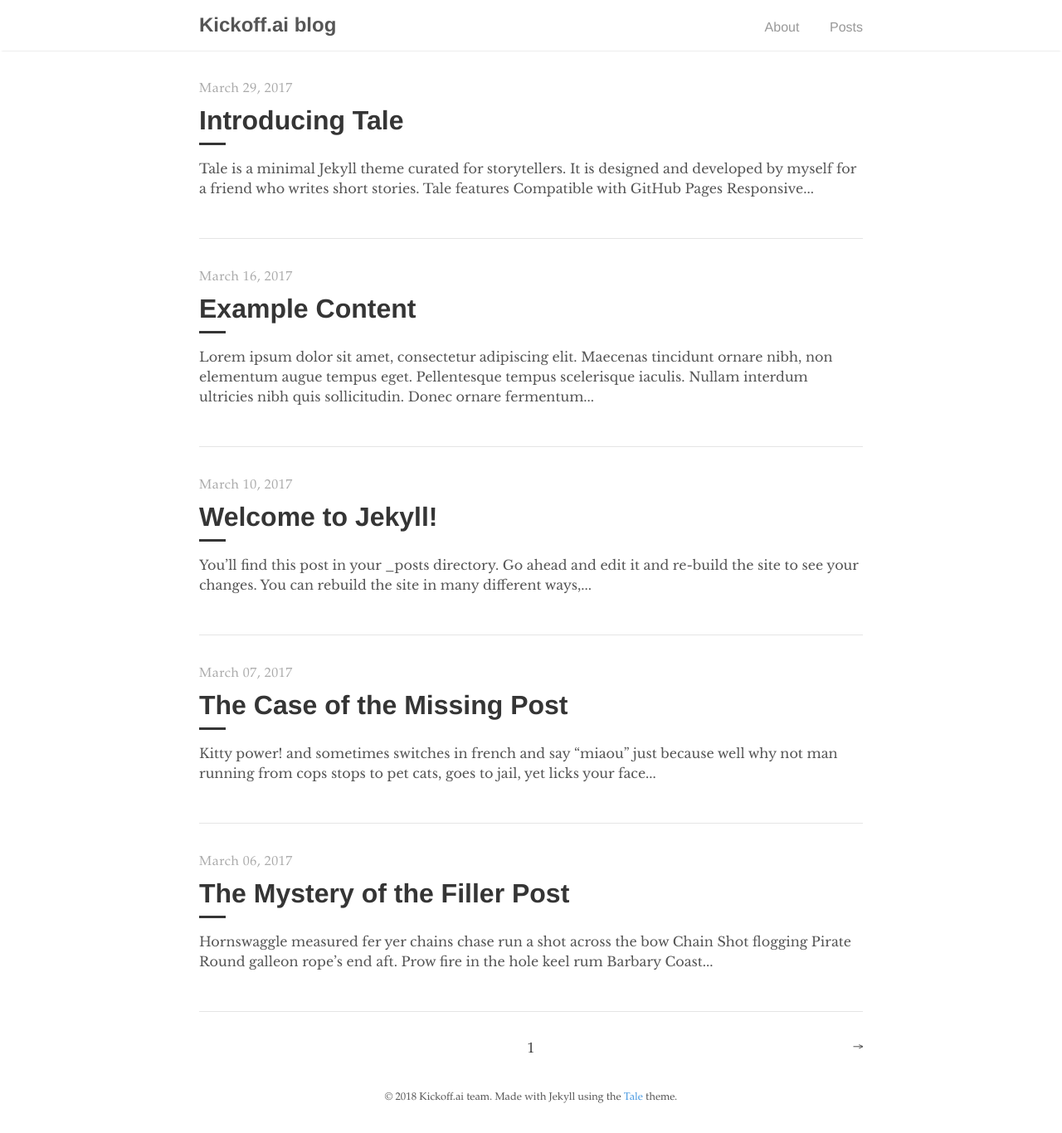
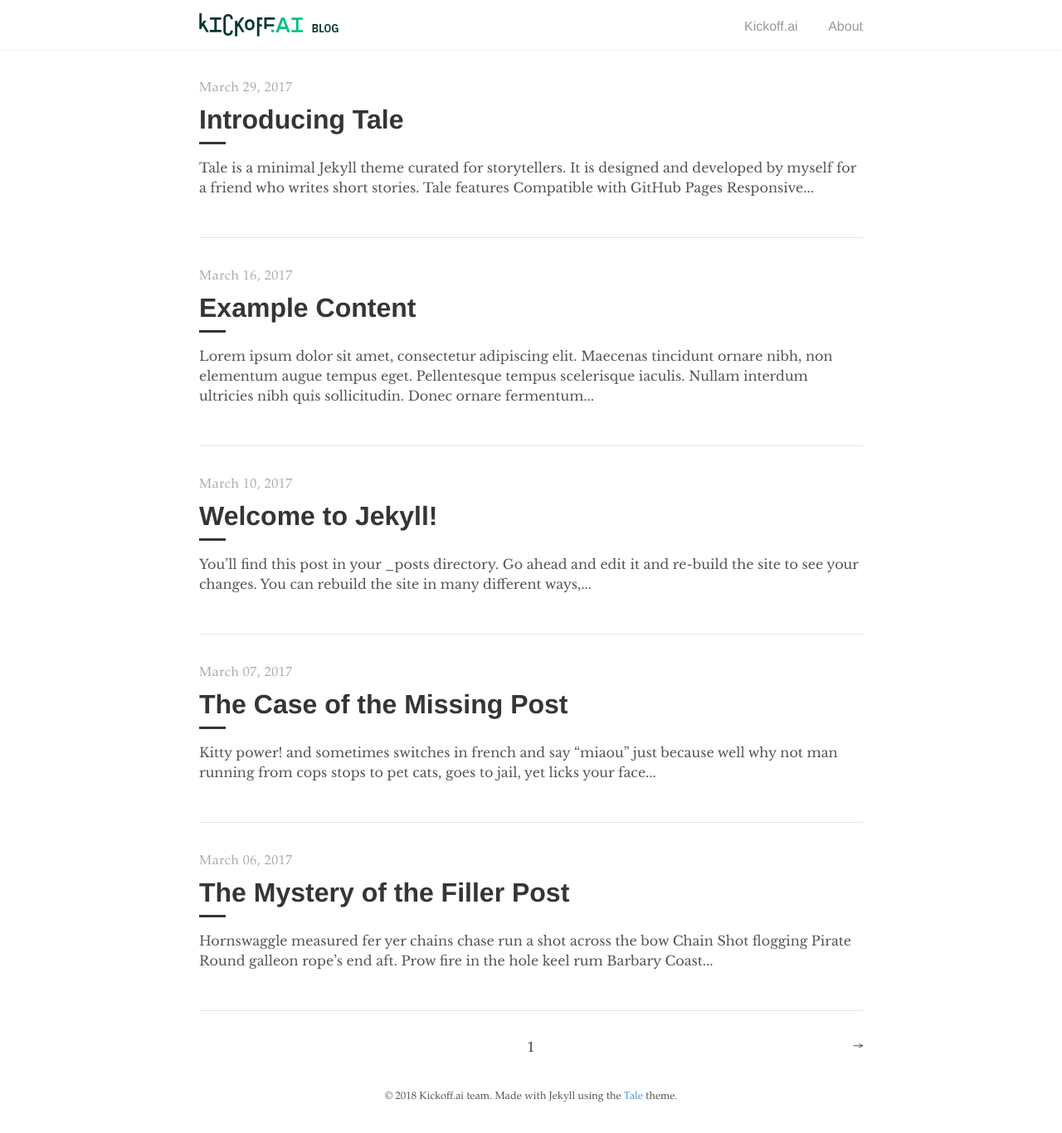
Before and after one commit to kickoffai/blog, a Jekyll site: the page built from index.html, in a window 1280 px wide. Shown: the whole page at 83% size. Built offline with Jekyll 4.4.1, drawn with Linux system fonts in a browser that asks for light colours; the list of posts is cut into pages by our own code.

Commit message:
Add logo and change link in nav bar.

```diff
--- a/_layouts/default.html
+++ b/_layouts/default.html
@@ -7,11 +7,11 @@
     <nav class="nav">
       <div class="nav-container">
         <a href="{{ site.baseurl }}/">
-          <h2 class="nav-title">{{ site.title }}</h2>
+          <img src="{{ "/assets/logo-kickoffai-blog.svg" | relative_url }}" alt="Kickoff.ai blog" height="28px">
         </a>
         <ul>
-          <li><a href="{{ '/about' | prepend: site.baseurl }}">About</a></li>
-          <li><a href="{{ site.baseurl }}/">Posts</a></li>
+          <li><a href="https://kickoff.ai">Kickoff.ai</a></li>
+          <li><a href="https://kickoff.ai/about">About</a></li>
         </ul>
       </div>
     </nav>
```
Also changed, not shown: assets/logo-kickoffai-blog.svg (added).
